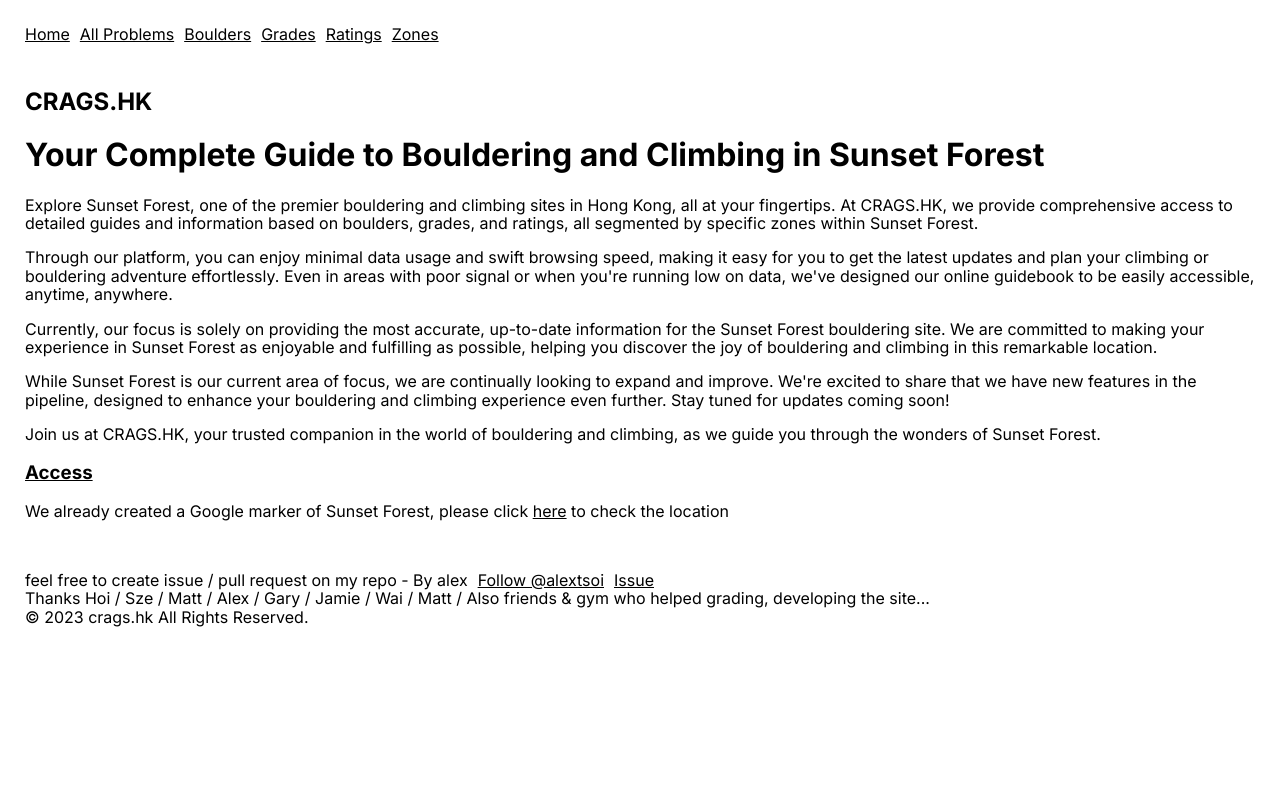
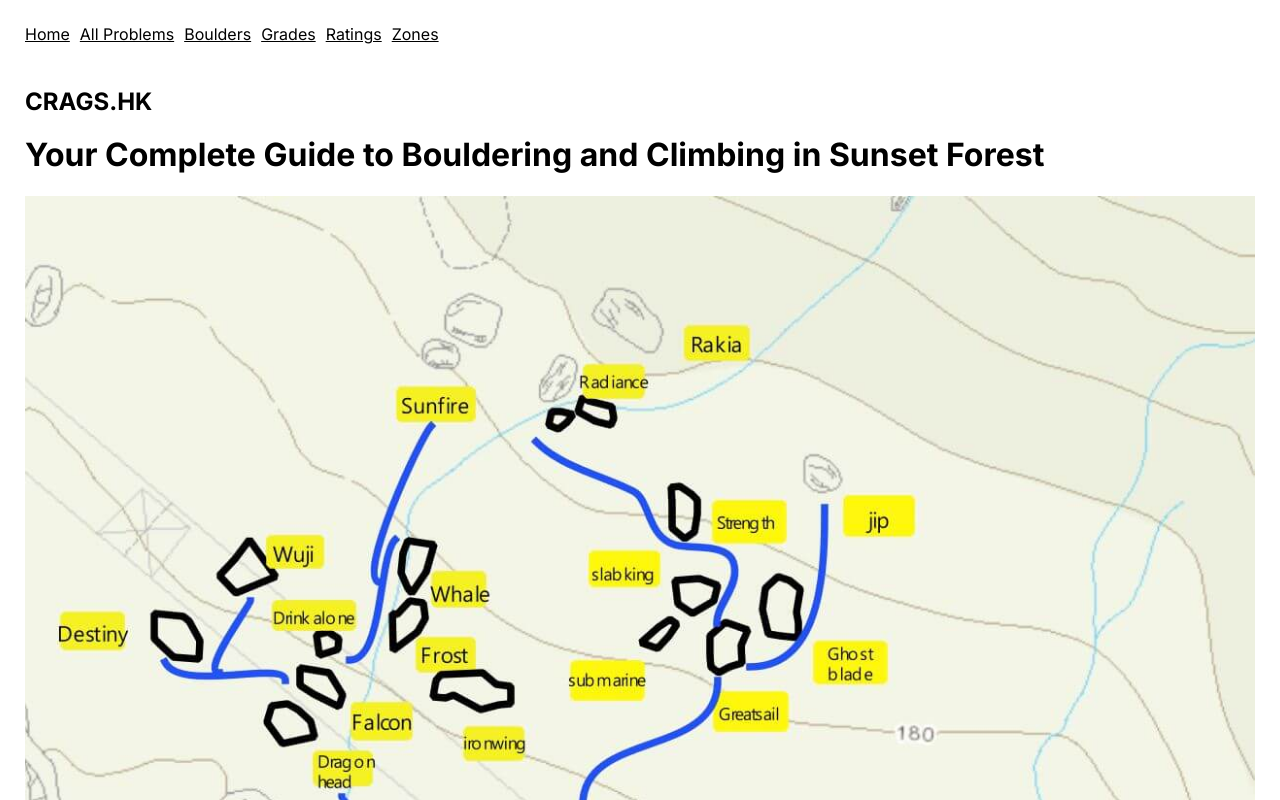
Before and after one commit to alextsoi/2310-crags-hk, a Next.js app: page / in a window 1280 px wide. Shown: the top 800 px of the page. Built offline with nearby package versions, Linux system fonts and the light colour scheme.

Commit message:
map added

```diff
--- a/app/globals.scss
+++ b/app/globals.scss
@@ -421,3 +421,9 @@ a {
 footer {
   margin: 50px 0;
 }
+
+.map {
+  img {
+    width: 100%;
+  }
+}
--- a/app/page.js
+++ b/app/page.js
@@ -6,13 +6,14 @@ export default function Home() {
             <div className="container">
                 <h2>CRAGS.HK</h2>
                 <h1>Your Complete Guide to Bouldering and Climbing in Sunset Forest</h1>
+                <div className="map"><a href="/images/common/sunset-forest-phase1a.jpg" target="_blank" title="Sunset Forest Map | CRAGS.HK"><img src="/images/common/sunset-forest-phase1a.jpg" /></a></div>
                 <p>Explore Sunset Forest, one of the premier bouldering and climbing sites in Hong Kong, all at your fingertips. At CRAGS.HK, we provide comprehensive access to detailed guides and information based on boulders, grades, and ratings, all segmented by specific zones within Sunset Forest.</p>
                 <p>Through our platform, you can enjoy minimal data usage and swift browsing speed, making it easy for you to get the latest updates and plan your climbing or bouldering adventure effortlessly. Even in areas with poor signal or when you're running low on data, we've designed our online guidebook to be easily accessible, anytime, anywhere.</p>
                 <p>Currently, our focus is solely on providing the most accurate, up-to-date information for the Sunset Forest bouldering site. We are committed to making your experience in Sunset Forest as enjoyable and fulfilling as possible, helping you discover the joy of bouldering and climbing in this remarkable location.</p>
                 <p>While Sunset Forest is our current area of focus, we are continually looking to expand and improve. We're excited to share that we have new features in the pipeline, designed to enhance your bouldering and climbing experience even further. Stay tuned for updates coming soon!</p>
                 <p>Join us at CRAGS.HK, your trusted companion in the world of bouldering and climbing, as we guide you through the wonders of Sunset Forest.</p>
                 <h3><a href="https://maps.app.goo.gl/imrdXQzcdumx23VM6" target="_blank" title="Access & Location in Google Map | Complete Guide to Bouldering and Climbing in Sunset Forest | CRAGS.HK">Access</a></h3>
-<p>We already created a Google marker of Sunset Forest, please click <a href="https://maps.app.goo.gl/imrdXQzcdumx23VM6" target="_blank" title="Access & Location in Google Map | Complete Guide to Bouldering and Climbing in Sunset Forest | CRAGS.HK">here</a> to check the location</p>
+                <p>We already created a Google marker of Sunset Forest, please click <a href="https://maps.app.goo.gl/imrdXQzcdumx23VM6" target="_blank" title="Access & Location in Google Map | Complete Guide to Bouldering and Climbing in Sunset Forest | CRAGS.HK">here</a> to check the location</p>
             </div>
         </main>
     )
--- a/app/sunset-forest/page.js
+++ b/app/sunset-forest/page.js
@@ -30,6 +30,7 @@ export default function Home() {
             <div className="container">
                 <h1>Sunset Forest Boulder Problem Listings</h1>
                 <p>Total <strong>{routes.data.length}</strong> boulder problems developed.</p>
+                <div className="map"><a href="/images/common/sunset-forest-phase1a.jpg" target="_blank" title="Sunset Forest Map | CRAGS.HK"><img src="/images/common/sunset-forest-phase1a.jpg" /></a></div>
                 {boulders.data.map((boulder) => {
                     return <section className={styles.boulder}>
                         <h2 className={styles.boulderTitle}><Link href={`/sunset-forest/boulder/${boulder.slug}`}>{boulder.id} {boulder.name} Boulder</Link></h2>
```
Also changed, not shown: public/images/common/sunset-forest-phase1a.jpg (added), 1 other file (tests, documents, lock files or other folders).
